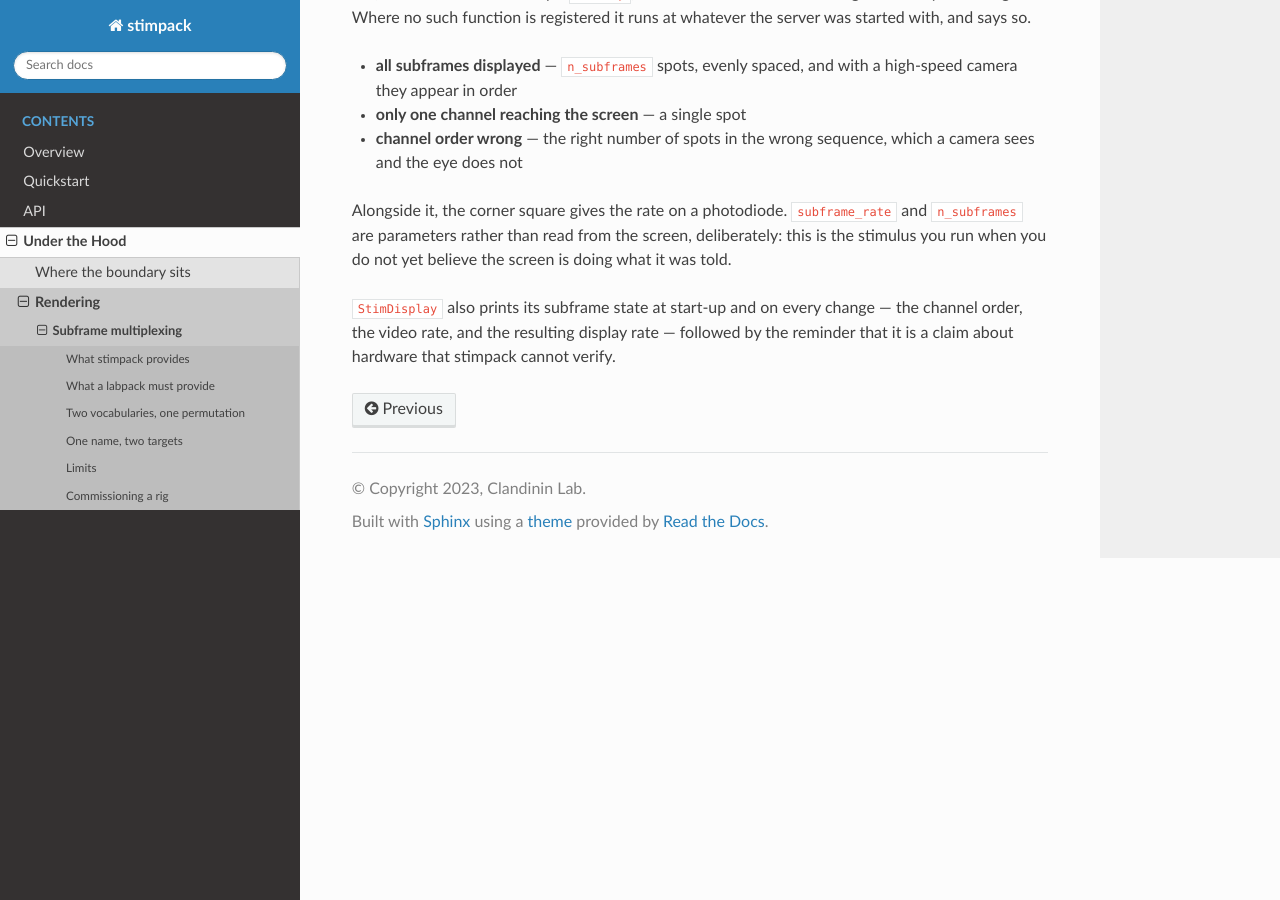
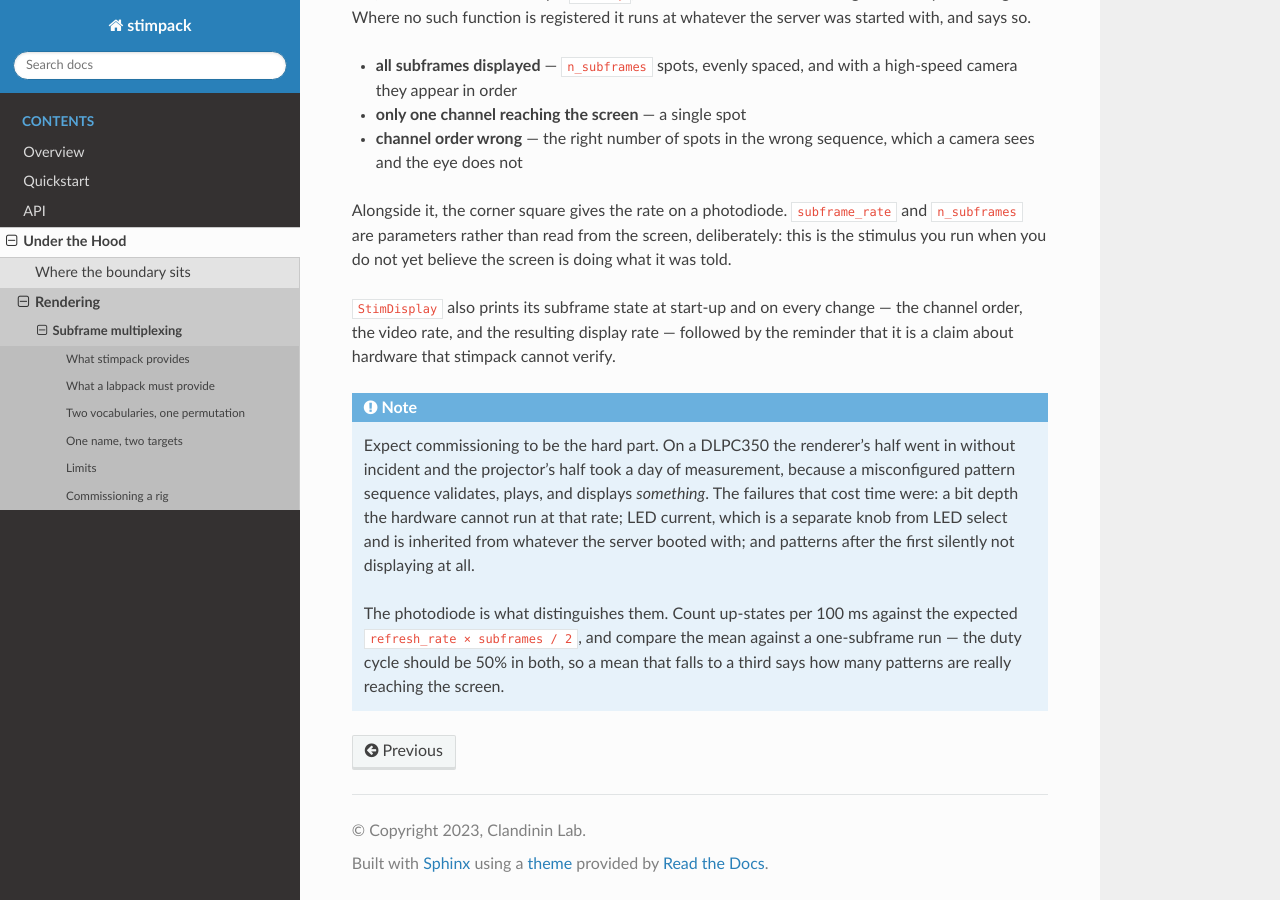
Before and after one commit to ClandininLab/stimpack, a Sphinx documentation site: the page built from docs/source/subframes.rst, in a window 1280 px wide and 900 px high, scrolled down 3916 px. Built offline with Sphinx 7.4.7 and the Read the Docs theme 3.1.0, drawn with Linux system fonts in a browser that asks for light colours.

Commit message:
Warn that subframe commissioning is the hard part
The renderer's half of this went in without incident; the projector's half
took a day at a rig, because a misconfigured pattern sequence validates,
plays, and displays something. Worth saying so on the page a lab reads before
starting, along with the measurement that distinguishes the failure modes:
up-states per 100 ms against the expected rate, and the mean against a
one-subframe run, since the duty cycle is 50% either way.

Co-Authored-By: Claude Opus 5 (1M context) <noreply@anthropic.com>
Claude-Session: https://claude.ai/code/session_01CPhcJNpT2UTPfwvfJKLdVv

```diff
--- a/docs/source/subframes.rst
+++ b/docs/source/subframes.rst
@@ -194,3 +194,17 @@ you run when you do not yet believe the screen is doing what it was told.
 ``StimDisplay`` also prints its subframe state at start-up and on every change — the channel order,
 the video rate, and the resulting display rate — followed by the reminder that it is a claim about
 hardware that stimpack cannot verify.
+
+.. note::
+
+   Expect commissioning to be the hard part. On a DLPC350 the renderer's half went in without
+   incident and the projector's half took a day of measurement, because a misconfigured pattern
+   sequence validates, plays, and displays *something*. The failures that cost time were: a bit
+   depth the hardware cannot run at that rate; LED current, which is a separate knob from LED
+   select and is inherited from whatever the server booted with; and patterns after the first
+   silently not displaying at all.
+
+   The photodiode is what distinguishes them. Count up-states per 100 ms against the expected
+   ``refresh_rate × subframes / 2``, and compare the mean against a one-subframe run — the duty
+   cycle should be 50% in both, so a mean that falls to a third says how many patterns are really
+   reaching the screen.
```
